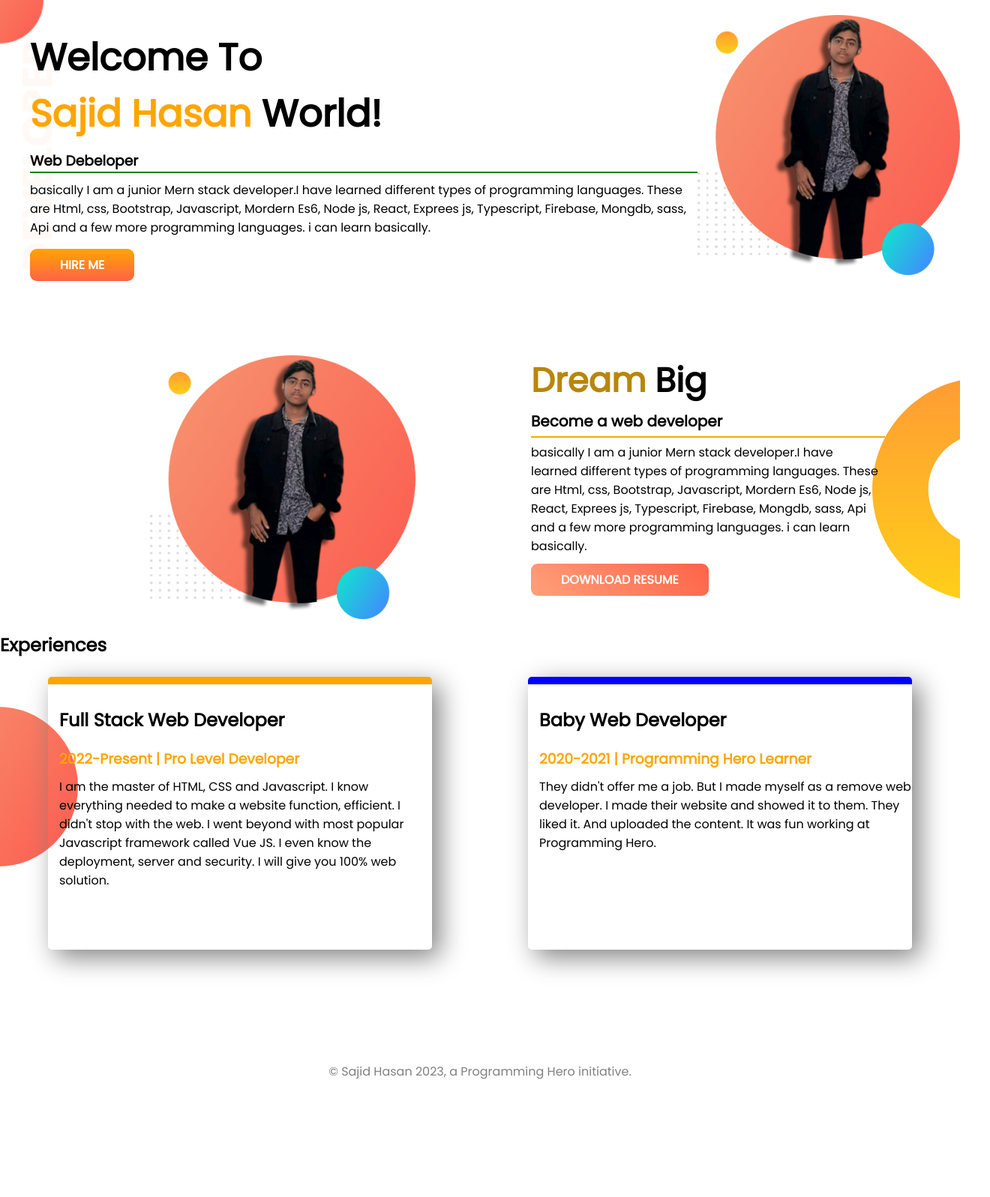
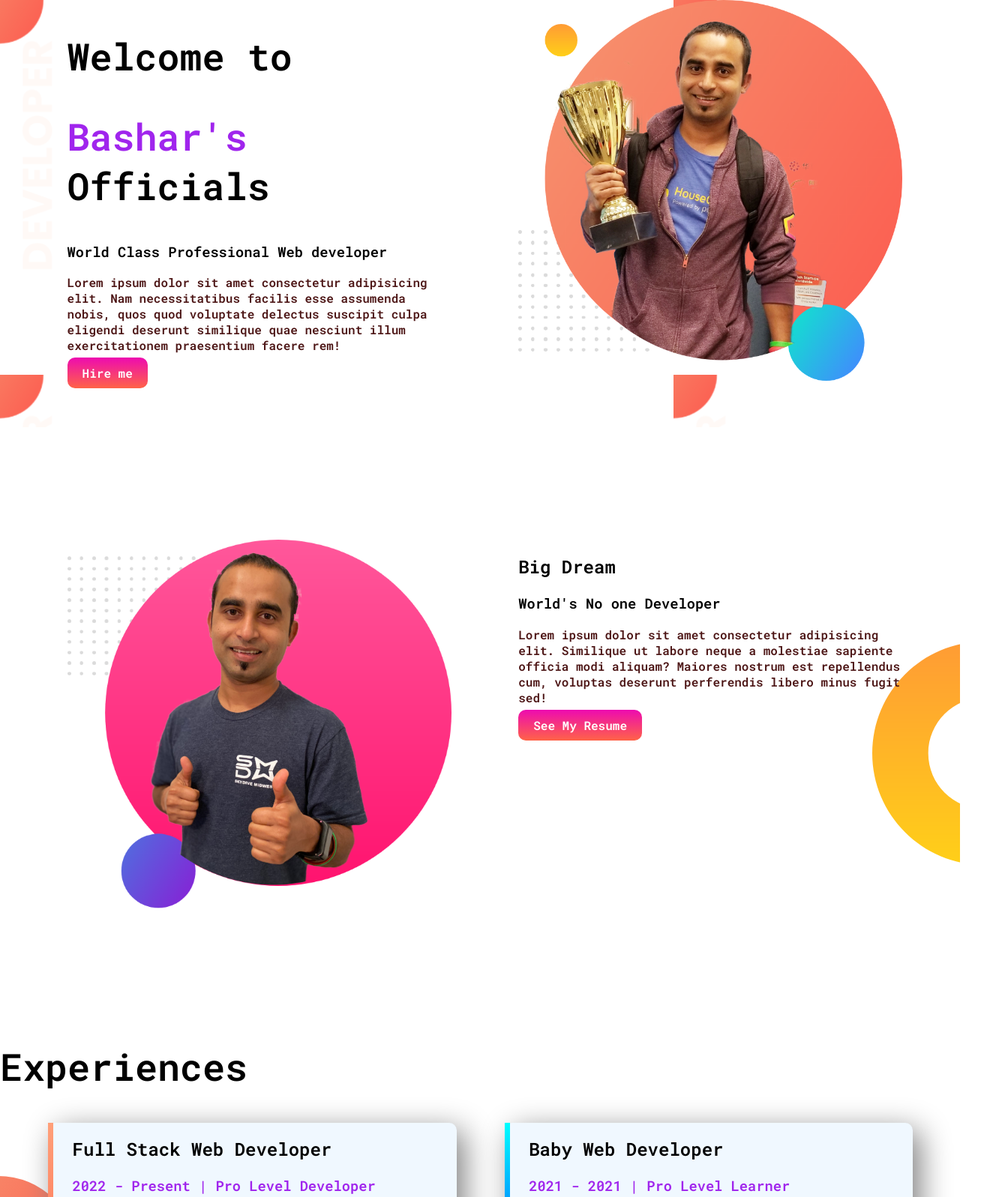
Before and after one commit to SazeebulBashar/web-portfolio, a plain HTML site: page index.html in a window 1280 px wide. Shown: the top 1597 px of the page at 75% size, 1320 px wide, since content can reach past the window. Before the commit the page ends 1462 px from the top, so only its background shows below. Drawn offline with Linux system fonts and the light colour scheme.

Commit message:
Website Completed

```diff
--- a/index.html
+++ b/index.html
@@ -1,88 +1,77 @@
 <!DOCTYPE html>
 <html lang="en">
-
 <head>
     <meta charset="UTF-8">
     <meta http-equiv="X-UA-Compatible" content="IE=edge">
     <meta name="viewport" content="width=device-width, initial-scale=1.0">
-    <title>Sajid Hasan Protfolio</title>
+    <title>Bashar's Portfolio</title>
     <link rel="preconnect" href="https://fonts.googleapis.com">
     <link rel="preconnect" href="https://fonts.gstatic.com" crossorigin>
-    <link href="https://fonts.googleapis.com/css2?family=Poppins&display=swap" rel="stylesheet">
-    <link rel="shortcut icon" type="images/x-icon" href="images/sajid.png">
+    <link href="https://fonts.googleapis.com/css2?family=Roboto+Mono:wght@600&display=swap" rel="stylesheet">
     <link rel="stylesheet" href="style.css">
+
 </head>
+<body>
+    <section class="top-banner">
+        <div class="half-width">
+            <h1>Welcome to</h1>
+            <h1><span class="name-highlight">Bashar's</span> Officials</h1>
 
-<body>
+            <h3>World Class Professional Web developer</h3>
+            <p>Lorem ipsum dolor sit amet consectetur adipisicing elit. Nam necessitatibus facilis esse assumenda nobis, quos quod voluptate delectus suscipit culpa eligendi deserunt similique quae nesciunt illum exercitationem praesentium facere rem!</p>
 
-    <section class="top-banner flexsibal-container">
-        <div clas="half-width1">
-            <div class="left-content">
-                <h1 class="h1">Welcome To</h1>
-                <h1 class="h2"><span class="orange-color">Sajid Hasan </span>World!</h1>
-                <h3>Web Debeloper</h3>
-                <hr color="green">
-                <p class="paragrap1">basically I am a junior Mern stack developer.I have learned different types of
-                    programming languages.
-                    These are Html, css, Bootstrap, Javascript, Mordern Es6, Node js, React, Exprees js,
-                    Typescript, Firebase, Mongdb, sass, Api and a few more programming languages. i can learn basically.
-                </p>
-                <a class="link-button" target="blank" href="https://programinghero2.github.io/Bikroy-bazar/">HIRE ME</a>
-
-            </div>
-
-        </div>
-        <div class="half-width2">
-            <img src="images/sajid.png" alt="">
-        </div>
-    </section>
-    <section class="experience-area flexsibal-container">
-        <div class="left-width3">
-
-            <img src="images/sajid.png">
+            <a  class="link-button" target="_blank" href="http://www.google.com">Hire me</a>
 
         </div>
 
-        <div class="right-content">
-            <h1 class="rc-h1"><span class="paragrap4">Dream </span>Big</h1>
-            <h3 class="rc-h2">Become a web developer</h3><hr color="orange">
-            <p class="paragrap2">basically I am a junior Mern stack developer.I have learned different types of
-                programming languages.
-                These are Html, css, Bootstrap, Javascript, Mordern Es6, Node js, React, Exprees js,
-                Typescript, Firebase, Mongdb, sass, Api and a few more programming languages. i can learn basically.
-            </p>
-            <a class="link-button2" target="blank" href="https://programinghero2.github.io/Bikroy-bazar/">DOWNLOAD RESUME</a>
+        <div class="half-width"> <img src="images/jhankar.png" alt="">
         </div>
 
     </section>
 
-    <section class="blog">
+    <section class="dream-area">
+        <div class="half-width">
+            <img src="images/jhankar2.png" alt="">
+        </div>
 
-        <h1>Experiences</h1><br>
-        <div  class="flexsibal-container">
-            <div class=" position-1 border-color">
+        <div class="half-width">
+            <h2>Big Dream</h2>
+            <h3>World's No one Developer</h3>
+            <p>Lorem ipsum dolor sit amet consectetur adipisicing elit. Similique ut labore neque a molestiae sapiente officia modi aliquam? Maiores nostrum est repellendus cum, voluptas deserunt perferendis libero minus fugit sed!</p>
+            <a class="link-button" target="_blank" href="">See My Resume</a>
+        </div>
+    </section>
+
+    <section class="exp">
+        <h1>Experiences</h1>
+        <div class="half-width single-exp" id="full-stack" >
+            <h2>Full Stack Web Developer</h2>
+            <h3 class="name-highlight">2022 - Present | Pro Level Developer</h3>
+            <p>Lorem ipsum dolor sit amet consectetur, adipisicing elit. Placeat non in totam officia vitae! Maxime accusantium consectetur nostrum vel, veniam iure explicabo dicta excepturi, assumenda sit obcaecati ad? Asperiores, assumenda!</p>
+        </div>
+        <div class="half-width single-exp" id ="baby-web">
+            <h2>Baby Web Developer</h2>
+            <h3 class="name-highlight">2021 - 2021 | Pro Level Learner</h3>
+            <p>Lorem ipsum dolor sit amet consectetur, adipisicing elit. Placeat non in totam officia vitae! Maxime accusantium consectetur nostrum vel, veniam iure explicabo dicta excepturi, assumenda sit obcaecati ad? Asperiores, assumenda!</p>
+        </div>
+    </section>
+
+    <footer>
+        <p>All Rights resevered by The Great <span class="name-highlight">Bashar</span></p>
+    </footer>
 
 
-                <h1>Full Stack Web Developer</h1>
-                <h3 class="orange-color p-position">2022-Present | Pro Level Developer</h3>
-                <p class="blog-p">I am the master of HTML, CSS and Javascript. I know everything needed to make a website function, efficient. I didn't stop with the web. I went beyond with most popular Javascript framework called Vue JS. I even know the deployment, server and security. I will give you 100% web solution.</p>
-            </div>
-            <div class="position-1 border-color1 ">
-                <h1>Baby Web Developer</h1>
-                <h3 class="orange-color p-position">2020-2021 | Programming Hero Learner</h3>
-                <p class:="blog-p"> They didn't offer me a job. But I made myself as a remove web developer. I made their website and showed it to them. They liked it. And uploaded the content. It was fun working at Programming Hero.</p>
-            </div>
 
-        </div>
 
-    </section>
+
+
+
+
+
+
 
 
 
 
 </body>
-<footer>
-    <p>© Sajid Hasan 2023, a Programming Hero initiative.</p>
-</footer>
-
 </html>
--- a/style.css
+++ b/style.css
@@ -1,135 +1,79 @@
+body{
+    margin: 0;
+    font-family: 'Roboto Mono', monospace;
+}
+section{
+    height: 570px;
+}
+h1{
+    font-size: 50px;
+}
+/* .name-highlight h3{
+    color: orange;
 
-body{
-    font-family: 'Poppins', sans-serif;
-}
-
-.orange-color{
-    color:orange;
+} */
+.name-highlight{
+    color: rgb(160, 37, 237);
 
 }
-.h1{
-    font-size:50px;
+p{
+    color: rgb(77, 22, 22);
 }
-.h2{
-    font-size:50px;
-    padding-bottom:10px;
+.single-exp{
+    box-shadow: 10px 10px 40px grey ;
+    border-radius: 10px;
+    height: 50%;
+    background-color: aliceblue;
+
 }
-.flexsibal-container{
-    display: flex;
+.half-width{
+    width: 40%;
+    float: left;
+    margin-left: 5%;
+    padding-left: 2%;
 }
-
-.half-width2 img{
-    width: 100%;
-    margin-right: 40px;
-    margin-top: 20px;
-}
-.link-button{
-    text-decoration:none;
-    padding:10px 40px;
-    background-image: linear-gradient(orange,tomato);
-    color:#fff;
-    font-weight:700;
-    border-radius:9px;
+.half-width img{
+    width:100%;
 
 }
 .top-banner{
-    background-image: url(images/top-banner.png);
-    background-repeat:no-repeat;
-    padding-bottom:100px;
-}
-*{
-    margin:0;
+    background-image:url("images/top-banner.png") ;
+    /* border: 5px solid red; */
+    margin-bottom: 150px;
 
 }
-.left-content{
-    padding-left:40px;
-    padding-top:40px;
-
-}
-.paragrap1{
-    padding-bottom:25px;
-    padding-top:10px;
-}
-.experience-area{
-    display:flex;
-}
-.left-width3{
-    width:60%;
-
-}
-.left-width3 img{
-    width:50%;
-    padding-left:200px;
-}
-.right-content{
-    width:40%;
-    padding-right:100px;
-}
-.rc-h1{
-    font-weight:700px;
-    font-size:45px;
-    padding-bottom:5px;
-}
-.rc-h2{
-    font-size:20px;
-    padding-bottom: 5px;
-}
-.paragrap2{
-    padding-top:7px;
-    padding-right:5px;
-    padding-bottom:20px;
-}
-.experience-area{
-    background-image: url(images/dream-bg.png);
-    background-repeat:no-repeat;
-    background-position:right;
-}
-.link-button2{
-    text-decoration:none;
-    background-image: linear-gradient(45deg,lightsalmon,tomato);
-    padding:10px 40px;
-    border-radius:9px;
-    color:white;
-    font-weight:700;
-
-}
-.paragrap4{
-    color:darkgoldenrod;
-}
-.position-1{
-    width:40%;
-    padding-left:15px;
-    box-shadow:10px 10px 35px grey;
-    margin-left:5%;
-    margin-right:5%;
-    padding-top:30px;
-    border-radius:5px;
 
 
+.link-button{
+    text-decoration: none;
+    background-image: linear-gradient(rgb(237, 11, 176),tomato);
+    padding: 10px 20px;
+    border-radius: 10px;
+    color: white;
+    font-weight: 700;
 }
-.p-position{
-    padding-top:20px;
-    padding-bottom:10px;
+
+.dream-area{
+    background-image: url("images/dream-bg.png");
+    background-repeat: no-repeat;
+    background-position: right;
 }
-.blog{
-    background-image: url(images/exp-bg.png);
-    background-repeat:no-repeat;
-    background-position:left;
-    padding-top:10px;
-    margin-bottom:150px;
+.exp{
+    margin-top: 100px;
+    background-image: url("images/exp-bg.png");
+    background-repeat: no-repeat;
+    background-position: left;
 }
-.border-color1{
-    border-top:10px solid blue;
+#full-stack{
+    border-left: 7px solid orange;
+    border-image: linear-gradient(180deg, lightsalmon,tomato);
+    border-image-slice: 1;
 }
-.blog-p{
-    padding-bottom:80px;
-}
-.border-color{
-
-    border-top:10px solid orange;
+#baby-web{
+    border-left: 7px solid;
+    border-image: linear-gradient(180deg,cyan,blue);
+    border-image-slice: 1;
 }
 footer p{
-    text-align:center;
-    margin-bottom:20px;
-    color:gray
+    text-align: center;
 }
```
